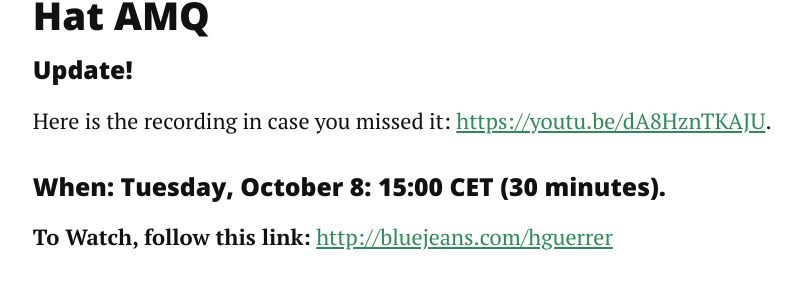
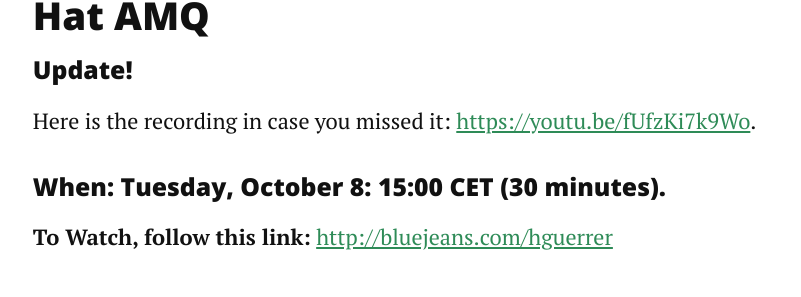
Before and after one commit to redhat-hackathon/redhat-hackathon.github.io, a Jekyll site: the page built from _posts/2019-04-10-update-upcoming-webinars.markdown, in a window 1280 px wide and 900 px high, scrolled down 1245 px. Shown: the part 154-451 px from the top of the window, without its empty margins (236-1037 px from the left). Built offline with Jekyll 4.4.1, drawn with Linux system fonts in a browser that asks for light colours; nearby versions of some CDN libraries; some of the changed lines change nothing that is shown.

Commit message:
Correct webinar youtube url.

```diff
--- a/_posts/2019-04-10-update-upcoming-webinars.markdown
+++ b/_posts/2019-04-10-update-upcoming-webinars.markdown
@@ -17,7 +17,7 @@
 ### Webinar: Getting Started with Red Hat AMQ
 
 #### Update!
-Here is the recording in case you missed it: [https://youtu.be/dA8HznTKAJU](https://youtu.be/dA8HznTKAJU).
+Here is the recording in case you missed it: [https://youtu.be/fUfzKi7k9Wo](https://youtu.be/fUfzKi7k9Wo).
 
 #### When: Tuesday, October 8: 15:00 CET (30 minutes).
 
```
